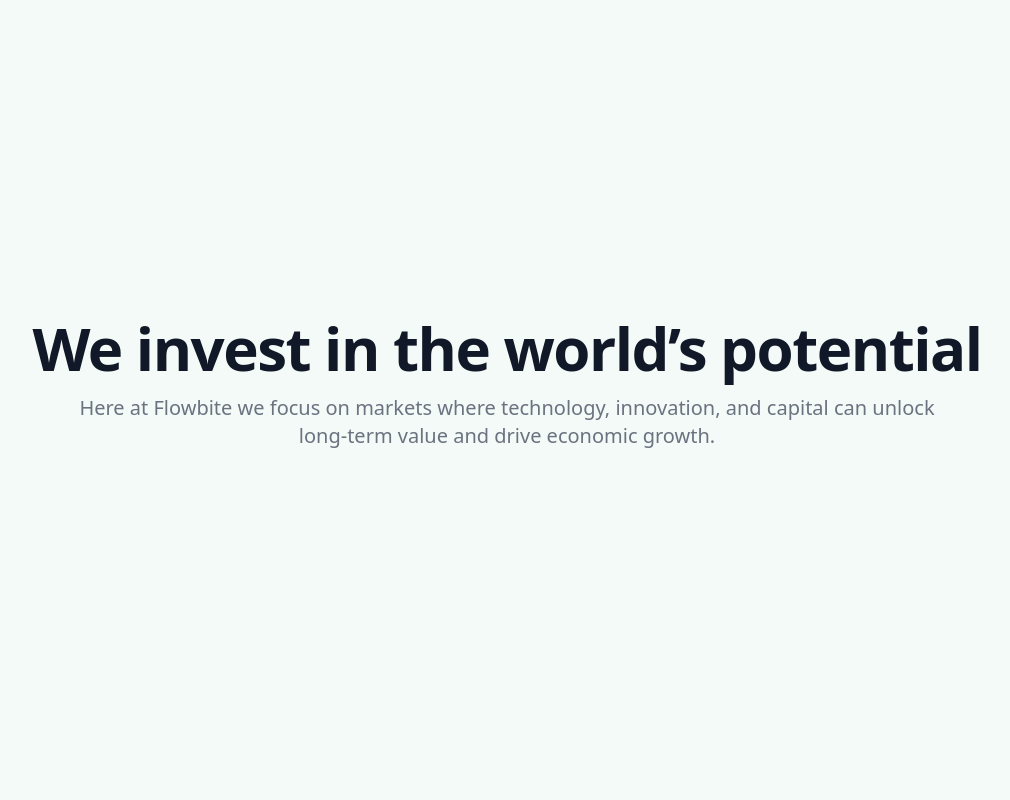
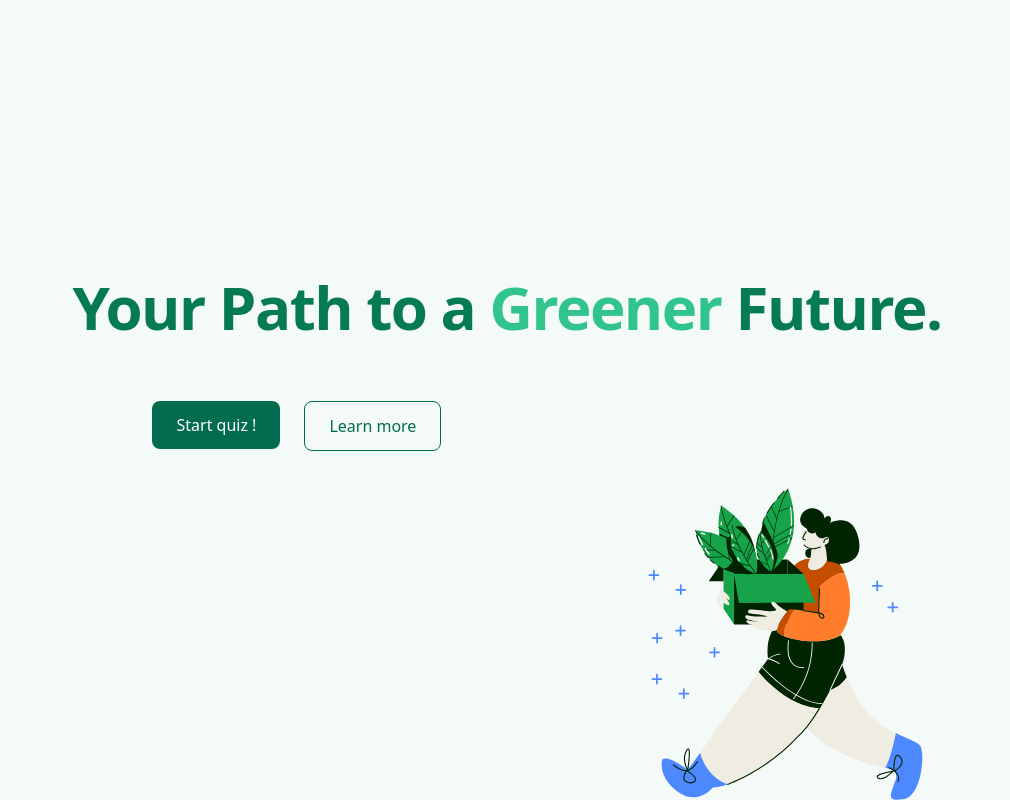
Before and after one commit to NikitaArd/EcoTrace, a Django app: page / in a window 1280 px wide. Shown: the whole page, without its empty margins (133-1143 px from the left). Run offline with Django 5.2, Linux system fonts and the light colour scheme; style sheets or scripts are compiled from the project's sources; some libraries are stand-ins or nearby versions.

Commit message:
feature: created homepage with Start Quiz and Learn More buttons (#4)

```diff
--- a/eco_trace/templates/index.html
+++ b/eco_trace/templates/index.html
@@ -1,11 +1,26 @@
 {% extends "base.html" %}
+{% load static %}
 
 
 {% block content %}
 <div class="h-screen flex items-center justify-center">
     <section class="text-center h-fit">
-        <h1 class="mb-4 text-4xl font-extrabold tracking-tight leading-none text-gray-900 md:text-5xl lg:text-6xl dark:text-white">We invest in the world’s potential</h1>
-        <p class="mb-8 text-lg font-normal text-gray-500 lg:text-xl sm:px-16 xl:px-48 dark:text-gray-400">Here at Flowbite we focus on markets where technology, innovation, and capital can unlock long-term value and drive economic growth.</p>
+        <h1 class="mb-4 text-4xl font-extrabold tracking-tight leading-none text-green-600 md:text-5xl lg:text-6xl dark:text-white">Your Path to a <span class="text-green-400">Greener</span> Future.</h1>
+        {% comment %} <p class="mb-8 text-lg font-normal text-gray-500 lg:text-xl sm:px-16 xl:px-48 dark:text-gray-400">Here at Flowbite we focus on markets where technology, innovation, and capital can unlock long-term value and drive economic growth.</p> {% endcomment %}
+        <div class="m-16 justify-start px-4 flex">
+            <div>
+                <a href="path to the quiz">
+                    <button type="button" class="focus:outline-none text-white bg-green-700 hover:bg-green-800 focus:ring-4 focus:ring-green-300 font-medium rounded-lg text-base px-6 py-3 me-6 mb-2 dark:bg-green-600 dark:hover:bg-green-700 dark:focus:ring-green-800">Start quiz !</button>
+                </a>
+            </div>
+
+            <div>
+                <a href="path to learn more page">
+                    <button type="button" class="text-green-700 hover:text-white border border-green-700 hover:bg-green-800 focus:ring-4 focus:outline-none focus:ring-green-300 font-medium rounded-lg text-base px-6 py-3 text-center me-2 mb-2 dark:border-green-500 dark:text-green-500 dark:hover:text-white dark:hover:bg-green-600 dark:focus:ring-green-800">Learn more</button>
+                </a>
+            </div>
+        </div>
+        <img src="{% static 'img/Box-moving-2.svg' %}" class="absolute max-w-80 bottom-0 right-52" />
     </section>
 </div>
 {% endblock content %}
```
Also changed, not shown: eco_trace/static/img/Box-moving-2.svg (added), eco_trace/static/img/Box-moving.svg (added).
